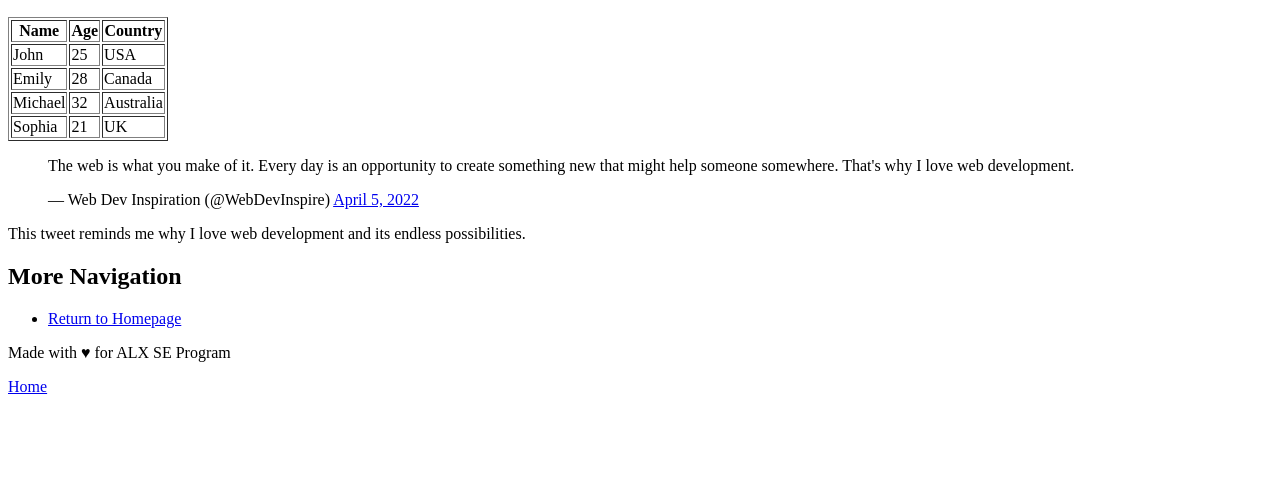
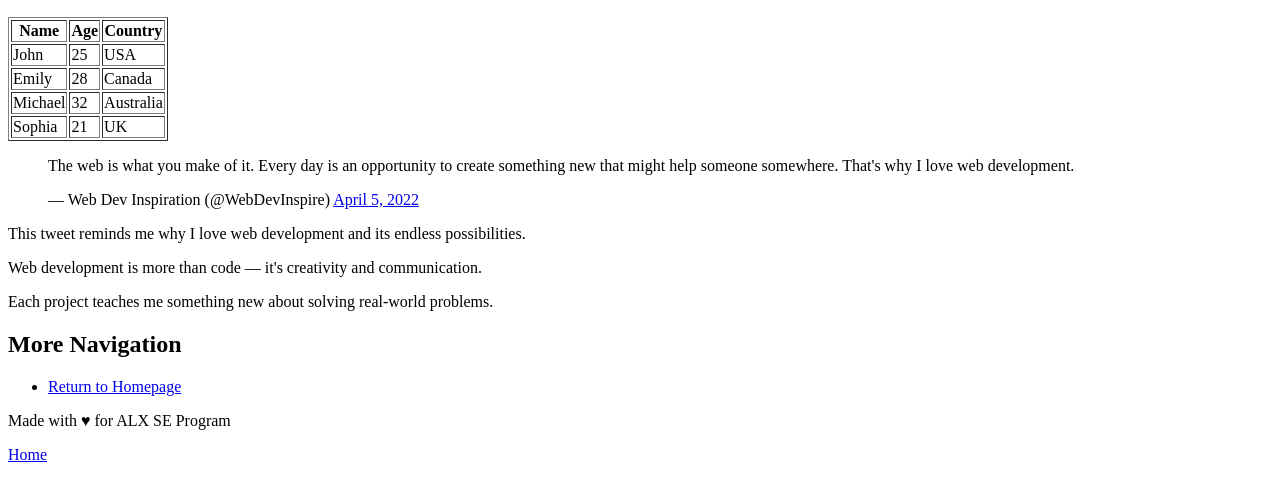
Before and after one commit to Choenemc/My_First_Portfolio, a plain HTML site: page html_basic/index.html in a window 1280 px wide. Shown: the part 136-634 px from the top of the page. Drawn offline with Linux system fonts and the light colour scheme.

Commit message:
Update index.html with latest changes

```diff
--- a/html_basic/index.html
+++ b/html_basic/index.html
@@ -56,6 +56,8 @@
             <script async src="https://platform.twitter.com/widgets.js" charset="utf-8"></script>
 
             <p>This tweet reminds me why I love web development and its endless possibilities.</p>
+            <p>Web development is more than code — it's creativity and communication.</p>
+            <p>Each project teaches me something new about solving real-world problems.</p>
         </article>
 
         <section>
```
